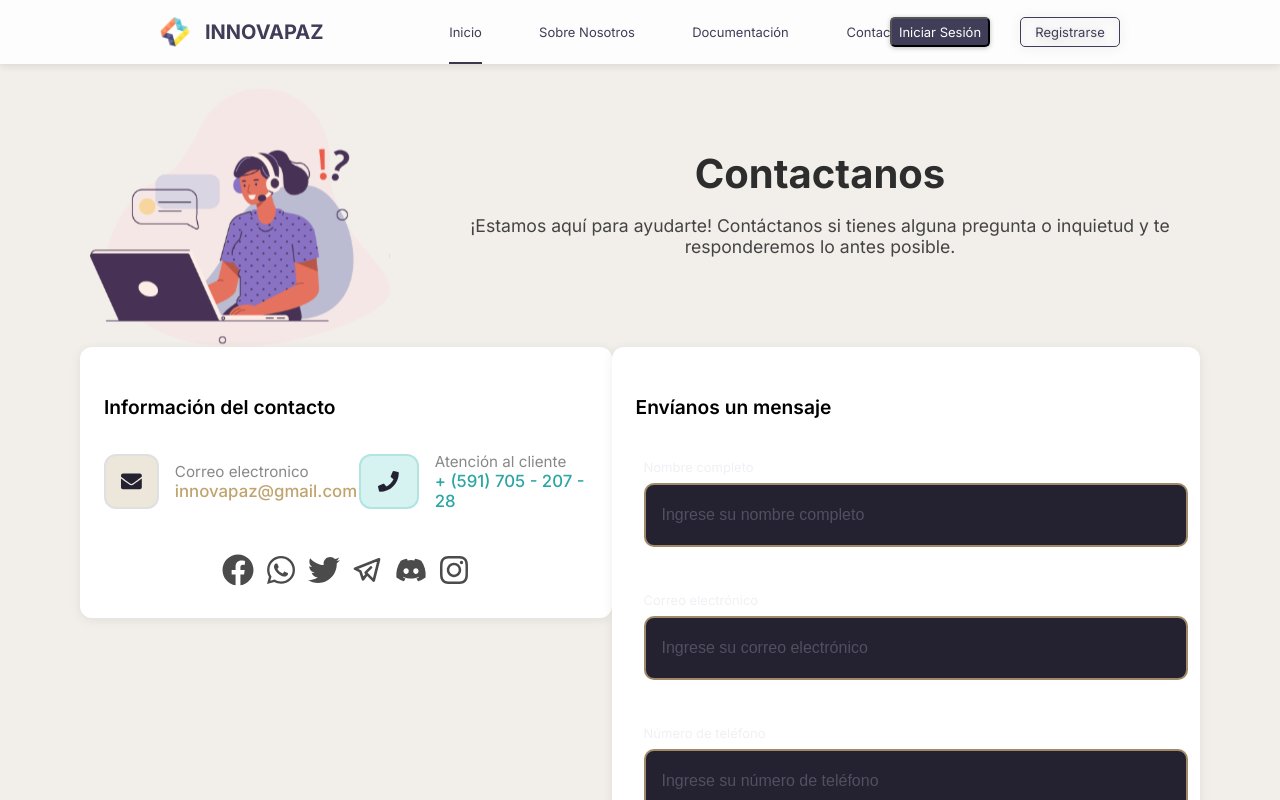
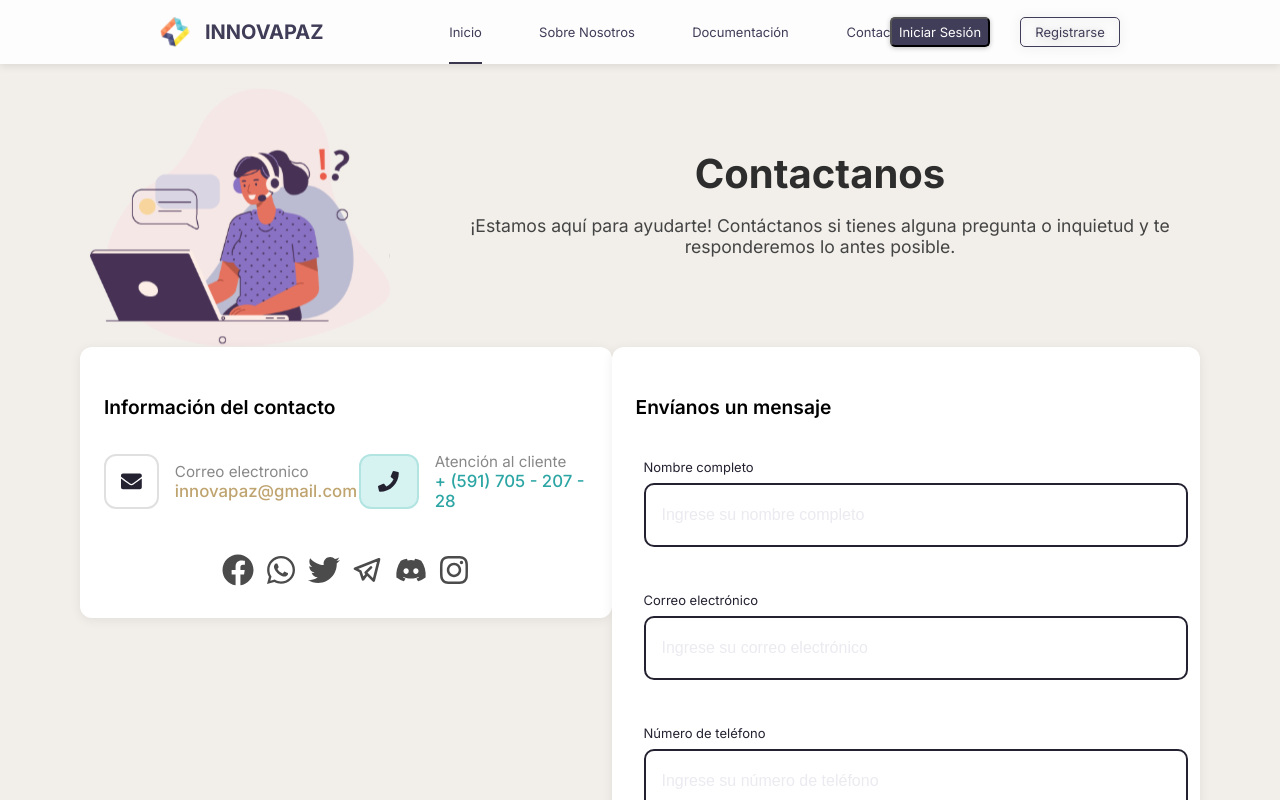
Before and after one commit to edisonCheca/INNOVAPAZ, a React (Vite) app in the folder frontend/: page /contacto in a window 1280 px wide. Shown: the top 800 px of the page. Built offline with nearby package versions, Linux system fonts and the light colour scheme.

Commit message:
refactor(auth): mejora en el estilo de contactos

```diff
--- a/frontend/src/components/common/Input.css
+++ b/frontend/src/components/common/Input.css
@@ -11,7 +11,7 @@
 }
 
 .input__wrapper {
-  position: relative; /* necesario para icono flotante */
+  position: relative;
   background: var(--pri-900);
   border: 2px solid var(--bg-900);
   border-radius: 10px;
@@ -30,7 +30,7 @@
   color: var(--pri-100);
   font-size: 16px;
   padding: 1rem;
-  padding-right: 2.5rem; /* espacio para ícono */
+  padding-right: 2.5rem;
   height: 100%;
 }
 
--- a/frontend/src/pages/ContactPage.css
+++ b/frontend/src/pages/ContactPage.css
@@ -24,7 +24,7 @@
   border-radius: 12px;
   border: 2px solid #e0e0e0;
   padding: 15px;
-  background: #ece6db;
+  background: var(--pri-50);
 }
 
 .contact-info-card--phone .contact-info-icon-box {
@@ -147,6 +147,19 @@
 .contact-info-label {
   font-size: 0.95rem;
   color: #888;
+}
+
+.contact-form .input__wrapper {
+  background: var(--pri-50);
+  border: 2px solid var(--pri-900);
+}
+
+.contact-form .input__label {
+  color: var(--pri-900) !important; /* Elige el color que prefieras */
+}
+
+.contact-form .input__field {
+  color: var(--pri-900);
 }
 
 .contact-info-value {
```
